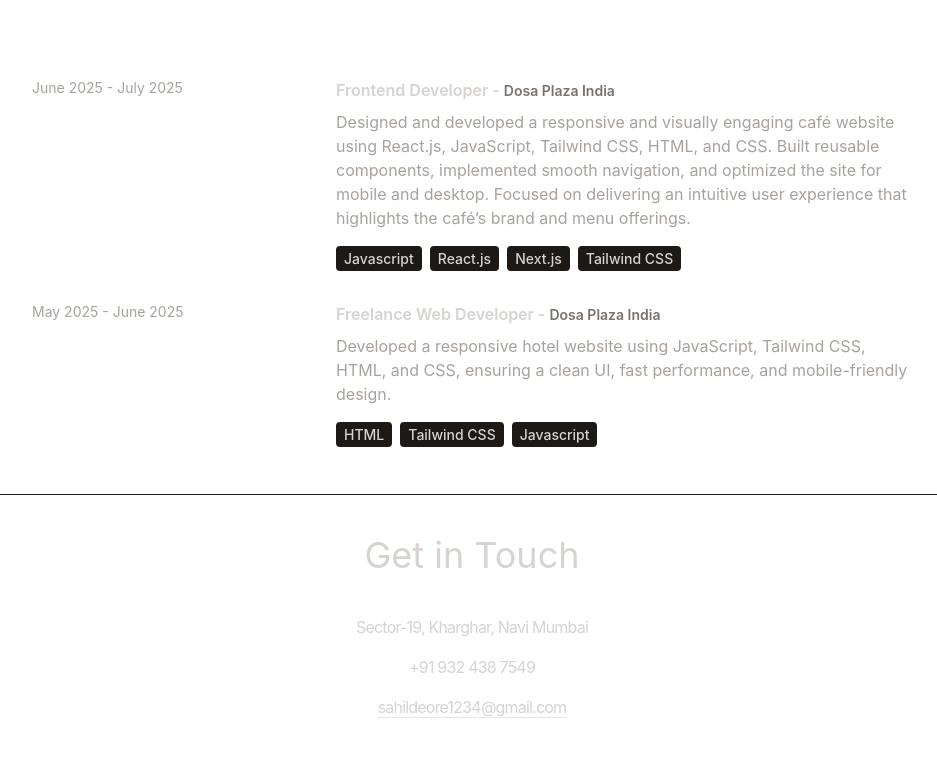
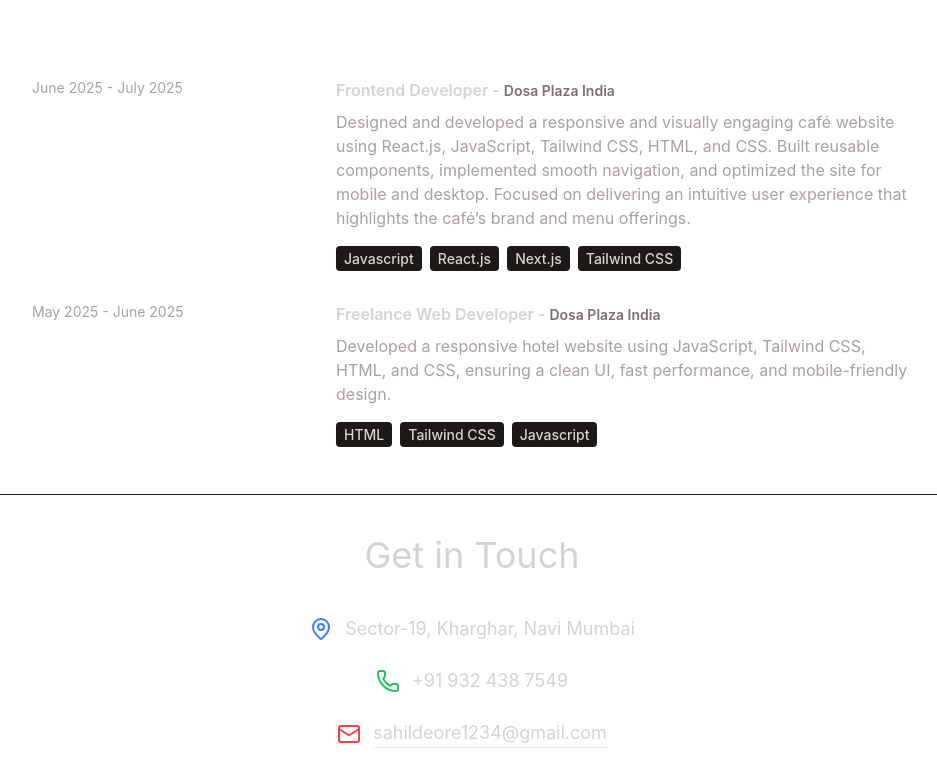
Before and after one commit to Sahildk/my-portfolio, a React (Vite) app: page / in a window 1280 px wide. Shown: the part 2839-3621 px from the top of the page, without its empty margins (168-1105 px from the left). Built offline with nearby package versions, Linux system fonts and the light colour scheme.

Commit message:
updated contact component

```diff
--- a/package.json
+++ b/package.json
@@ -13,6 +13,7 @@
   },
   "dependencies": {
     "framer-motion": "^12.23.12",
+    "lucide-react": "^0.539.0",
     "react": "^19.1.1",
     "react-dom": "^19.1.1",
     "react-icons": "^5.5.0"
--- a/src/components/Contact.jsx
+++ b/src/components/Contact.jsx
@@ -1,5 +1,7 @@
 import { motion } from "framer-motion"
+import { Mail, MapPin, Phone } from "lucide-react"
 import { CONTACT } from "../constants"
+
 const Contact = () => {
   return (
     <div className="border-t border-stone-900 pb-20">
@@ -11,26 +13,45 @@
       >
         Get in Touch
       </motion.h2>
-      <div className="text-center tracking-tighter">
-        <motion.p
+
+      <div className="max-w-2xl mx-auto space-y-6">
+        {/* Address */}
+        <motion.div
           whileInView={{ opacity: 1, x: 0 }}
           initial={{ opacity: 0, x: -100 }}
           transition={{ duration: 1 }}
-          className="my-4"
+          className="flex items-center justify-center gap-3"
         >
-          {CONTACT.address}
-        </motion.p>
-        <motion.p
+          <MapPin className="w-6 h-6 text-blue-500" />
+          <p className="text-lg">{CONTACT.address}</p>
+        </motion.div>
+
+        {/* Phone */}
+        <motion.div
           whileInView={{ opacity: 1, x: 0 }}
           initial={{ opacity: 0, x: 100 }}
           transition={{ duration: 1 }}
-          className="my-4"
+          className="flex items-center justify-center gap-3"
         >
-          {CONTACT.phoneNo}
-        </motion.p>
-        <a href="mailto:sahildeore1234@gmail.com" className="border-b">
-          {CONTACT.email}
-        </a>
+          <Phone className="w-6 h-6 text-green-500" />
+          <p className="text-lg">{CONTACT.phoneNo}</p>
+        </motion.div>
+
+        {/* Email */}
+        <motion.div
+          whileInView={{ opacity: 1, y: 0 }}
+          initial={{ opacity: 0, y: 50 }}
+          transition={{ duration: 1 }}
+          className="flex items-center justify-center gap-3"
+        >
+          <Mail className="w-6 h-6 text-red-500" />
+          <a
+            href="mailto:sahildeore1234@gmail.com"
+            className="text-lg border-b hover:text-blue-500 transition-colors"
+          >
+            {CONTACT.email}
+          </a>
+        </motion.div>
       </div>
     </div>
   )
```
Also changed, not shown: 1 other file (tests, documents, lock files or other folders).
